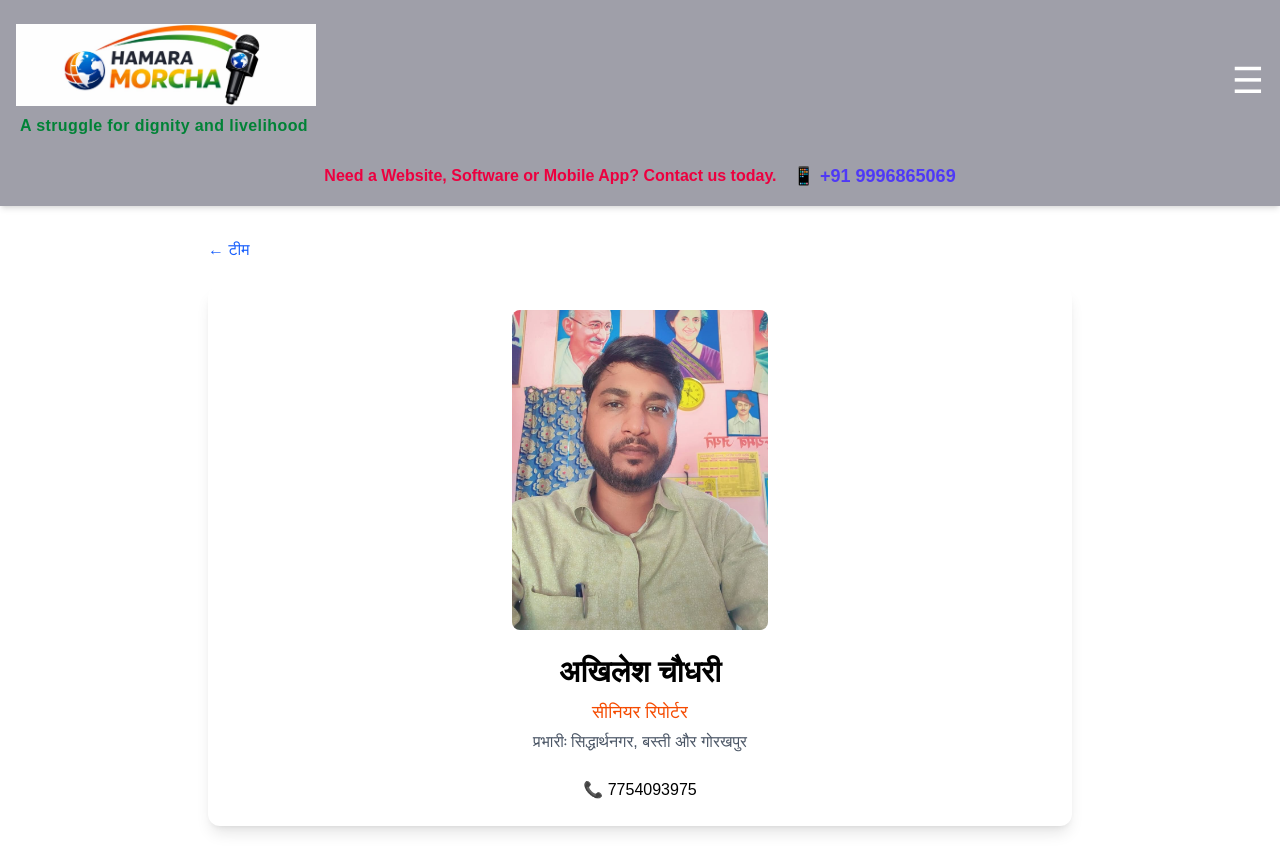
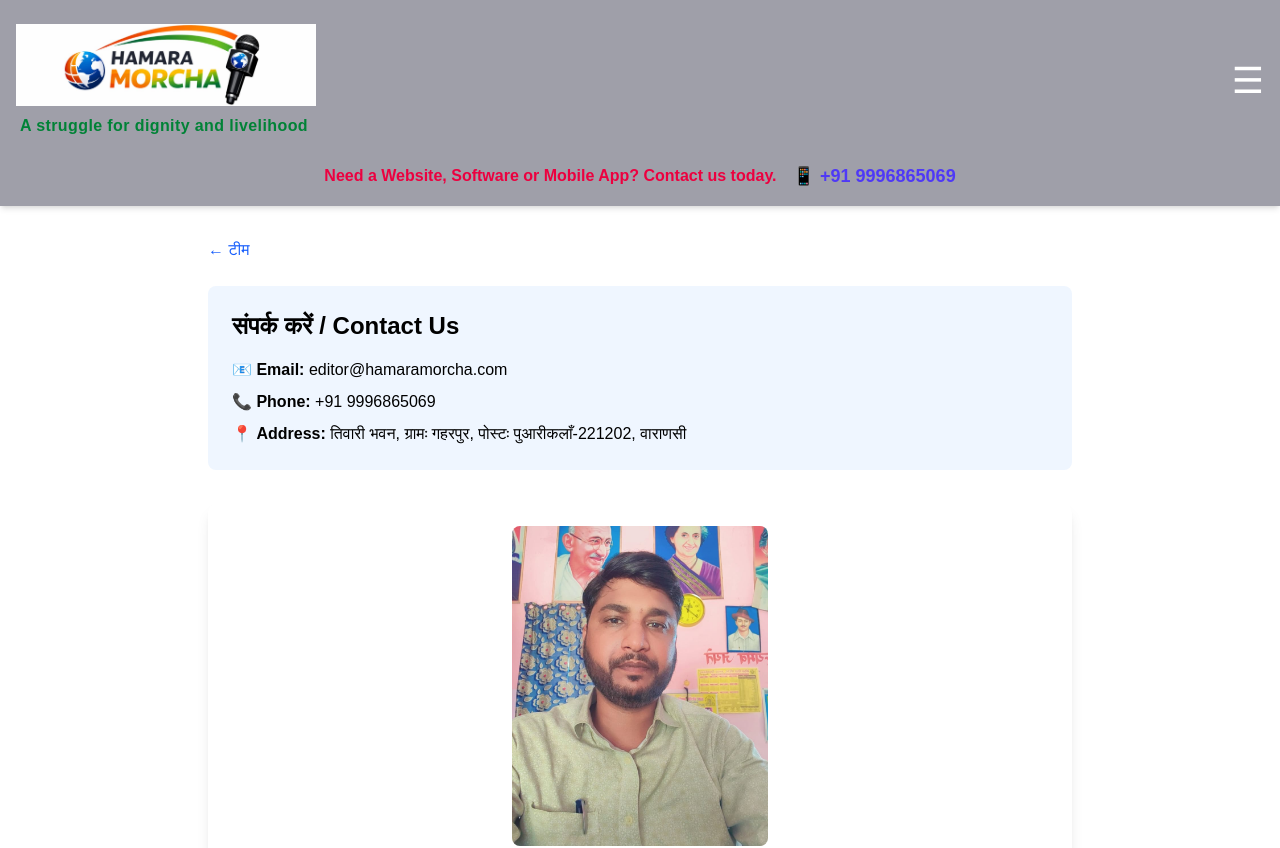
Before and after one commit to kp1153/hamaramorcha, a Next.js app: page /team/akhilesh-chaudhary in a window 1280 px wide. Shown: the top 848 px of the page. Built offline with nearby package versions, Linux system fonts and the light colour scheme.

Commit message:
force deploy

```diff
--- a/app/team/[slug]/page.js
+++ b/app/team/[slug]/page.js
@@ -3,14 +3,6 @@ import Image from "next/image";
 import Link from "next/link";
 
 const teamMembers = [
-  {
-    id: 1,
-    name: "चीकू सिंह बुंदेला",
-    role:
-      "उर्फ दीवान जी, जिन्होंने नाग-पंचमी के दिन हमारे परिवार की नाग-देवता से रक्षा की थी",
-    photo: "/images/1.jpg",
-    slug: "cheeku-singh-bundela",
-  },
   {
     id: 2,
     name: "अश्विनी कुमार शुक्ला",
@@ -91,7 +83,16 @@ export default async function TeamMemberPage({ params }) {
     <main className="max-w-4xl mx-auto px-4 py-8">
       <Link href="/team" className="text-blue-600 hover:underline">← टीम</Link>
 
-      <div className="bg-white rounded-xl shadow-lg mt-6 p-6">
+      <div className="bg-blue-50 p-6 rounded-lg mb-8 mt-6">
+        <h2 className="text-2xl font-bold mb-4">संपर्क करें / Contact Us</h2>
+        <div className="space-y-2">
+          <p>📧 <strong>Email:</strong> editor@hamaramorcha.com</p>
+          <p>📞 <strong>Phone:</strong> +91 9996865069</p>
+          <p>📍 <strong>Address:</strong> तिवारी भवन, ग्रामः गहरपुर, पोस्टः पुआरीकलाँ-221202, वाराणसी</p>
+        </div>
+      </div>
+
+      <div className="bg-white rounded-xl shadow-lg p-6">
         <div className="relative w-64 h-80 mx-auto">
           <Image src={member.photo} alt={member.name} fill sizes="256px" className="object-cover rounded-lg" />
         </div>
```
Also changed, not shown: lib/sanity.js.
